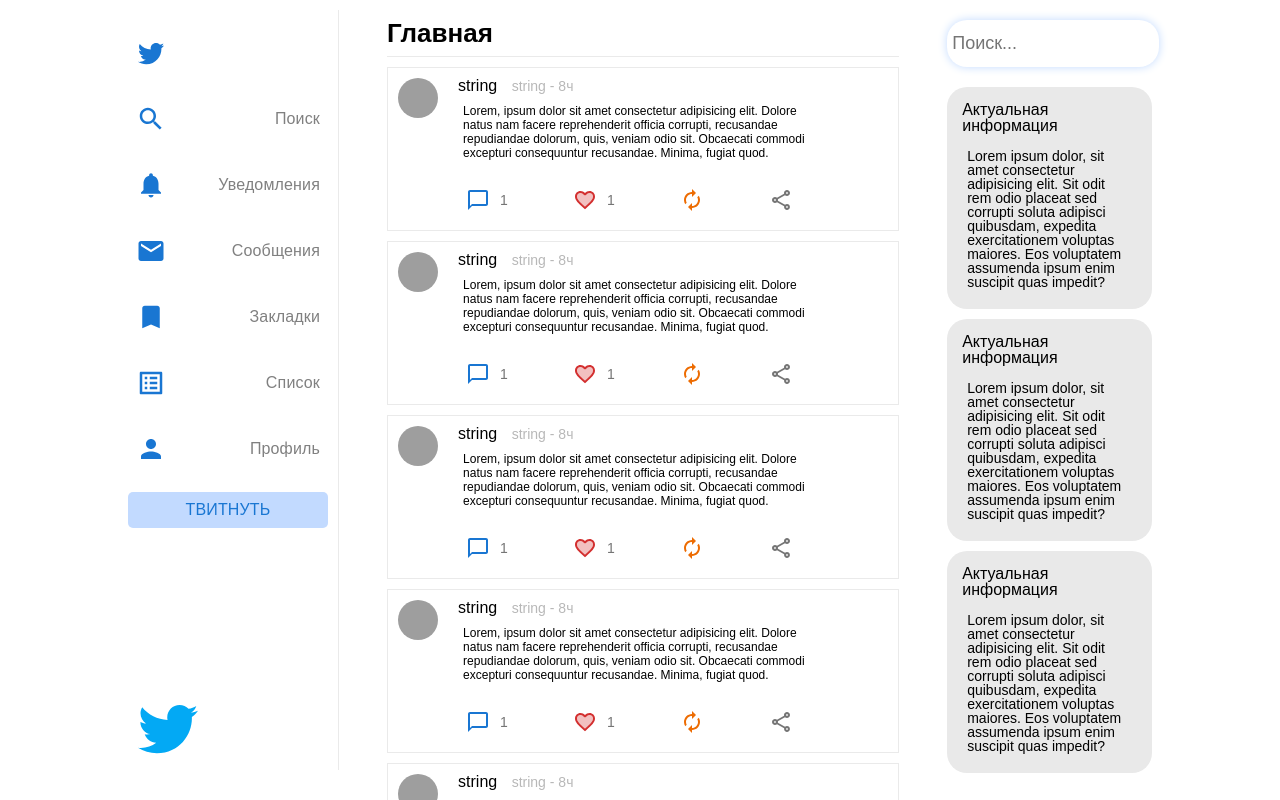
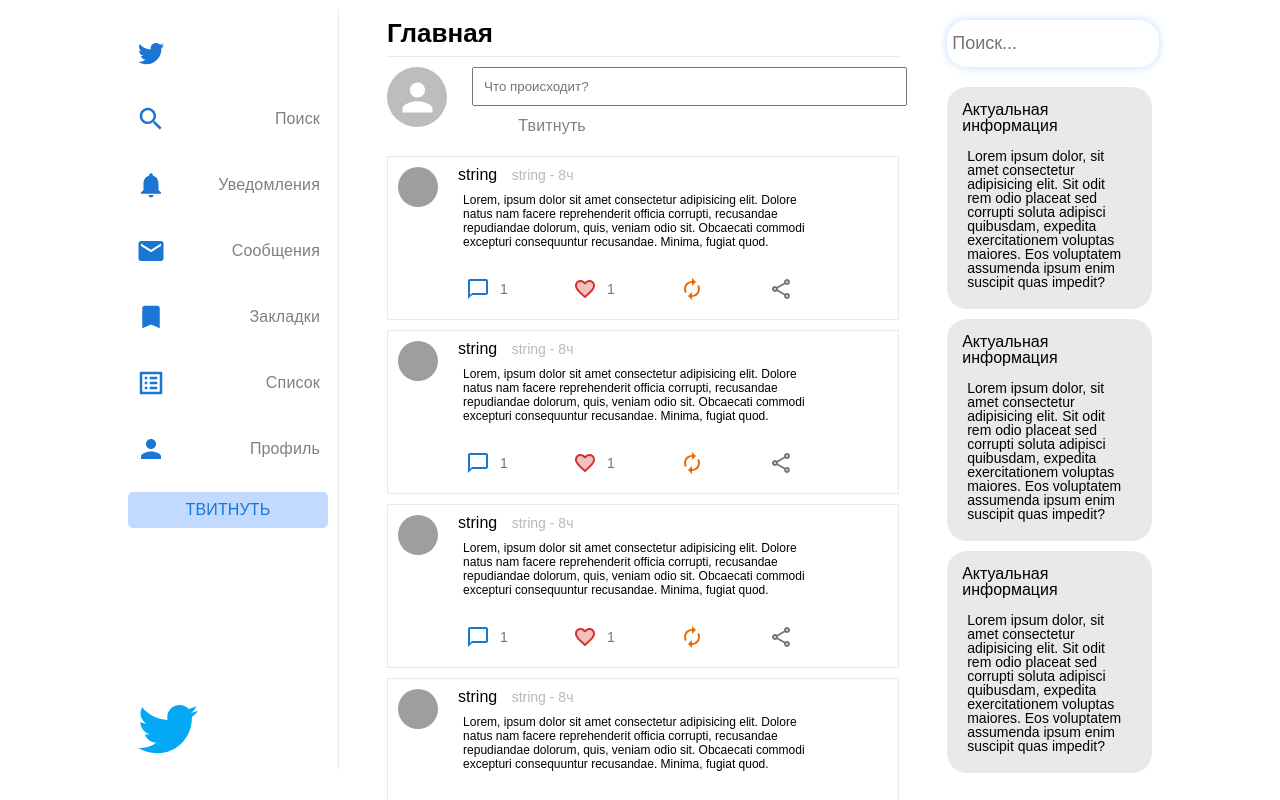
Before and after one commit to guzeradimazz/Twitter-React, a React (Create React App) app in the folder frontendApp/: page / in a window 1280 px wide. Shown: the top 800 px of the page. Built offline with nearby package versions, Linux system fonts and the light colour scheme; grey boxes are pictures that could not be loaded.

Commit message:
redux react state init(twit)

```diff
--- a/frontendApp/package.json
+++ b/frontendApp/package.json
@@ -14,11 +14,14 @@
     "@types/node": "^16.11.26",
     "@types/react": "^17.0.40",
     "@types/react-dom": "^17.0.13",
+    "@types/react-redux": "^7.1.23",
     "@types/react-router-dom": "^5.3.3",
     "react": "^17.0.2",
     "react-dom": "^17.0.2",
+    "react-redux": "^7.2.6",
     "react-router-dom": "^6.2.2",
     "react-scripts": "5.0.0",
+    "redux": "^4.1.2",
     "typescript": "^4.6.2",
     "web-vitals": "^2.1.4"
   },
--- a/frontendApp/src/Tweet/Twit.tsx
+++ b/frontendApp/src/Tweet/Twit.tsx
@@ -8,7 +8,6 @@ import ShareTwoToneIcon from '@mui/icons-material/ShareTwoTone';
 import Avatar from '@mui/material/Avatar';
 
 interface TwitProps {
-
     text: string;
     user: {
         fullname: string;
--- a/frontendApp/src/index.tsx
+++ b/frontendApp/src/index.tsx
@@ -1,11 +1,15 @@
-import React from "react";
-import ReactDOM from "react-dom";
-import "./index.css";
-import App from "./App";
+import React from 'react';
+import ReactDOM from 'react-dom';
+import './index.css';
+import App from './App';
+import { Provider } from 'react-redux';
+import { store } from './store/store';
 
 ReactDOM.render(
-  <React.StrictMode>
-      <App />
-  </React.StrictMode>,
-  document.getElementById("root")
+    <React.StrictMode>
+        <Provider store={store}>
+            <App />
+        </Provider>
+    </React.StrictMode>,
+    document.getElementById('root')
 );
--- a/frontendApp/src/pages/Home/Home.css
+++ b/frontendApp/src/pages/Home/Home.css
@@ -1,4 +1,4 @@
-.home{
+.home {
     display: flex;
     flex-direction: row;
     justify-content: space-between;
@@ -6,7 +6,7 @@
     margin: 10px auto 0 auto;
     position: relative;
 }
-.navbar{
+.navbar {
     width: 210px;
     height: 95vh;
     top: 10px;
@@ -16,12 +16,13 @@
     flex-direction: column;
     justify-content: space-between;
 }
-.navbar__menu{
+.navbar__menu {
     display: flex;
     flex-direction: column;
     justify-content: space-around;
 }
-.navbar__menu-item,.userIcon{
+.navbar__menu-item,
+.userIcon {
     content: '';
     width: 80px !important;
     height: 80px !important;
@@ -29,14 +30,14 @@
     background-repeat: no-repeat;
     background-image: url('../images/logo.svg');
 }
-.navbar__menu button svg{
+.navbar__menu button svg {
     font-size: 30px !important;
 }
-.navbar__menu button:hover{
-    color: cornflowerblue ;
-    background-color:rgba(100, 148, 237, 0.212);
+.navbar__menu button:hover {
+    color: cornflowerblue;
+    background-color: rgba(100, 148, 237, 0.212);
 }
-.navbar__menu button{
+.navbar__menu button {
     font-weight: bold !important;
     margin-top: 20px !important;
     width: 200px !important;
@@ -44,19 +45,19 @@
     justify-content: space-between !important;
     border-radius: 5px !important;
 }
-.navbar__menu button:nth-child(1){
+.navbar__menu button:nth-child(1) {
     width: 50px !important;
 }
-.navbar__menu button:last-child{
+.navbar__menu button:last-child {
     background-color: rgb(194, 218, 255);
 }
-.navbar__menu button:last-child p{
+.navbar__menu button:last-child p {
     margin: 0 auto;
 }
-.feed{
+.feed {
     width: 50%;
 }
-.feed h1{
+.feed h1 {
     position: sticky;
     top: 0;
     background-color: #fff;
@@ -68,13 +69,13 @@
     padding-top: 10px;
     border-bottom: 1px solid #eaeaea;
 }
-.planks{
+.planks {
     width: 20%;
     height: 80vh;
     top: 0;
     position: sticky;
 }
-.planks input{
+.planks input {
     width: 100%;
     margin: 10px auto;
     border: none;
@@ -86,27 +87,47 @@
     padding-left: 5px;
     box-shadow: 0 0 10px rgb(194, 218, 255);
 }
-.actual-info{
+.actual-info {
     background-color: #e9e9e9;
     border-radius: 20px;
     padding: 15px;
     color: black;
     margin-top: 10px;
-    transition: .3s ease;
-    cursor:pointer;
+    transition: 0.3s ease;
+    cursor: pointer;
 }
-.actual-info p{
+.actual-info p {
     font-size: 14px;
     padding: 5px;
     margin-top: 10px;
 }
-.actual-info__title{
+.actual-info__title {
     font-size: 16px;
 }
-.actual-info:hover{
-    transition: .3s ease;
+.actual-info:hover {
+    transition: 0.3s ease;
     transform: scale(1.1);
     color: rgb(25, 118, 210);
     background-color: #fff;
-    box-shadow: 0 0 5px rgb(194, 218, 255),0 0 10px rgb(194, 218, 255),0 0 15px rgb(194, 218, 255);
+    box-shadow: 0 0 5px rgb(194, 218, 255), 0 0 10px rgb(194, 218, 255),
+        0 0 15px rgb(194, 218, 255);
 }
+.twit-block {
+    display: flex;
+    flex-direction: row;
+}
+.twit-block input {
+    width: 92%;
+    margin-left: 20px;
+    padding: 10px;
+}
+.userAvatar {
+    width: 60px !important;
+    height: 60px !important;
+    margin-top: 10px;
+}
+.button button{
+    border-radius: 20px !important;
+    width: 200px !important;
+
+}
--- a/frontendApp/src/pages/Home/HomeFeed.jsx
+++ /dev/null
@@ -1,11 +0,0 @@
-import React from 'react';
-import { TwitList } from '../../Tweet/TwitList';
-
-export const HomeFeed = () => {
-    return (
-        <div className="feed">
-            <h1>Главная</h1>
-            <TwitList />
-        </div>
-    );
-};
--- /dev/null
+++ b/frontendApp/src/pages/Home/HomeFeed.tsx
@@ -0,0 +1,36 @@
+import { Avatar, IconButton, Typography } from '@mui/material';
+import React from 'react';
+import { TwitList } from '../../Tweet/TwitList';
+import { useState } from 'react';
+
+export const HomeFeed = () => {
+    const [text, setText] = useState<string>('');
+
+    const handleChangeText = (e:React.FormEvent<HTMLInputElement>) => {
+        if (e.currentTarget) {
+            setText(e.currentTarget.value);
+        }
+    };
+    return (
+        <div className="feed">
+            <h1>Главная</h1>
+            <div className="twit-block">
+                <Avatar alt="Remy Sharp" className="userAvatar" />
+                <div className="twit-text__body">
+                    <input
+                        type="text"
+                        placeholder="Что происходит?"
+                        value={text}
+                        onChange={(e)=>handleChangeText(e)}
+                    />
+                    <div className="button">
+                        <IconButton color="primary">
+                            <Typography color="grey">Твитнуть</Typography>
+                        </IconButton>
+                    </div>
+                </div>
+            </div>
+            <TwitList />
+        </div>
+    );
+};
--- /dev/null
+++ b/frontendApp/src/store/ducs/twits/actionCreatores.ts
@@ -0,0 +1,18 @@
+import { Action } from 'redux';
+import { TwitsState } from './contracts/state';
+
+export enum TwitsActionsType {
+    SET_TIWTS = 'twits/SET_TIWTS'
+}
+
+export interface SetTwitsActionInterface extends Action<TwitsActionsType>{
+    type: TwitsActionsType.SET_TIWTS;
+    payload: TwitsState['items'];
+}
+
+export const setTwits = (payload:TwitsState['items']):SetTwitsActionInterface=>({
+    type:TwitsActionsType.SET_TIWTS,
+    payload,
+});
+
+export type TwitsActions = SetTwitsActionInterface;
--- /dev/null
+++ b/frontendApp/src/store/ducs/twits/contracts/state.ts
@@ -0,0 +1,19 @@
+export enum LoadingState{
+    LOADED = 'LOADED',
+    ERROR = 'ERROR',
+    NEVER = 'NEVER',
+}
+
+export interface Twit{
+    text: string;
+    user: {
+        fullname: string;
+        username: string;
+        avatarUrl: string;
+    };
+}
+
+export interface TwitsState {
+    items:Twit[];
+    loadingState: LoadingState;
+}
--- /dev/null
+++ b/frontendApp/src/store/ducs/twits/reducer.ts
@@ -0,0 +1,18 @@
+import produce,{Draft} from 'immer'
+import { TwitsActions, TwitsActionsType } from './actionCreatores';
+import { LoadingState, TwitsState } from './contracts/state'
+
+export const initialTwitsState:TwitsState={
+    items:[],
+    loadingState:LoadingState.NEVER,
+};
+
+export const twitsReducer = produce((draft: Draft<TwitsState>,action:TwitsActions)=>{
+    const {type,payload} = action
+    switch(type){
+        case TwitsActionsType.SET_TIWTS:
+            draft.items = payload
+            break;
+    }
+
+},initialTwitsState);
--- /dev/null
+++ b/frontendApp/src/store/rootReducer.ts
@@ -0,0 +1,6 @@
+import { combineReducers } from "redux";
+import { twitsReducer } from "./ducs/twits/reducer";
+
+export const rootReducer  = combineReducers({
+    twits:twitsReducer
+})
--- /dev/null
+++ b/frontendApp/src/store/store.ts
@@ -0,0 +1,8 @@
+import { compose, createStore } from 'redux';
+import { rootReducer } from './rootReducer';
+
+
+
+const composeEnhancers = (window as any).__REDUX_DEVTOOLS_EXTENSION_COMPOSE__ || compose;
+
+export const store = createStore(rootReducer,composeEnhancers());
```
Also changed, not shown: 1 other file (tests, documents, lock files or other folders).
